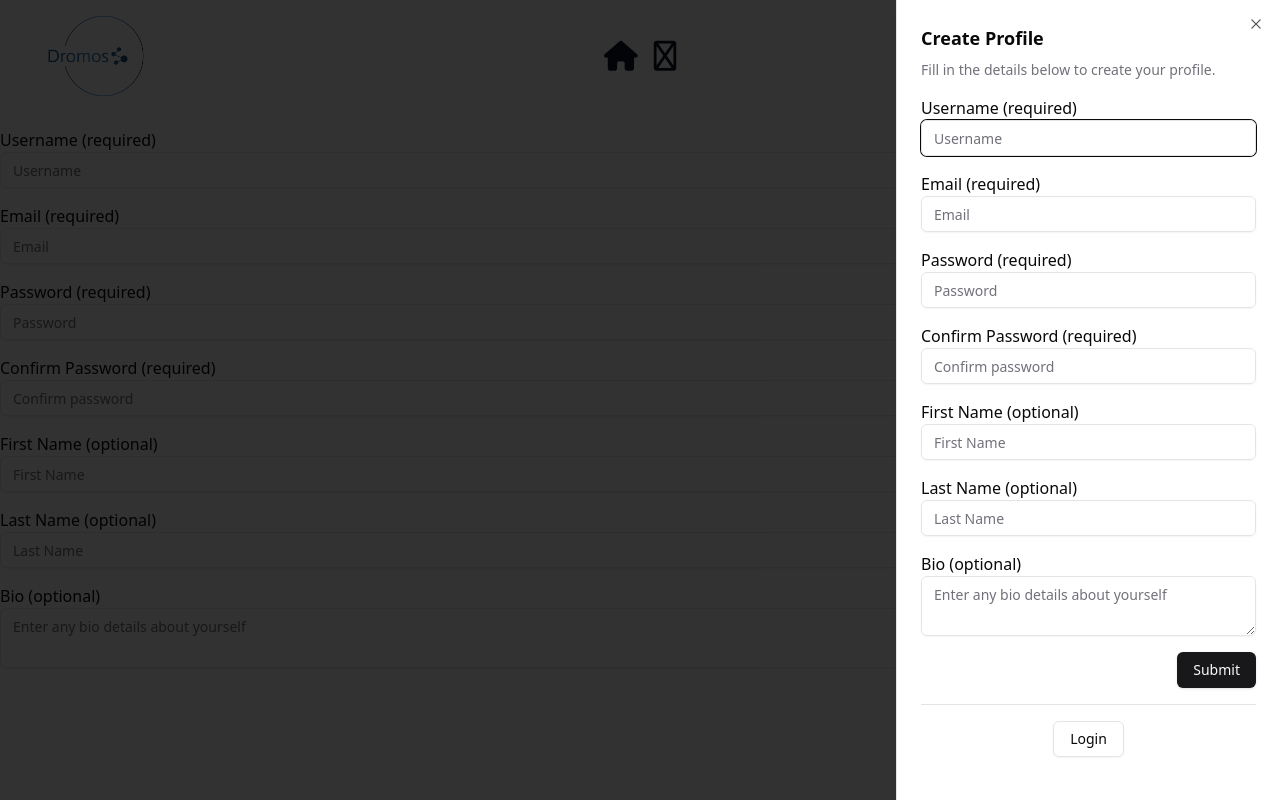
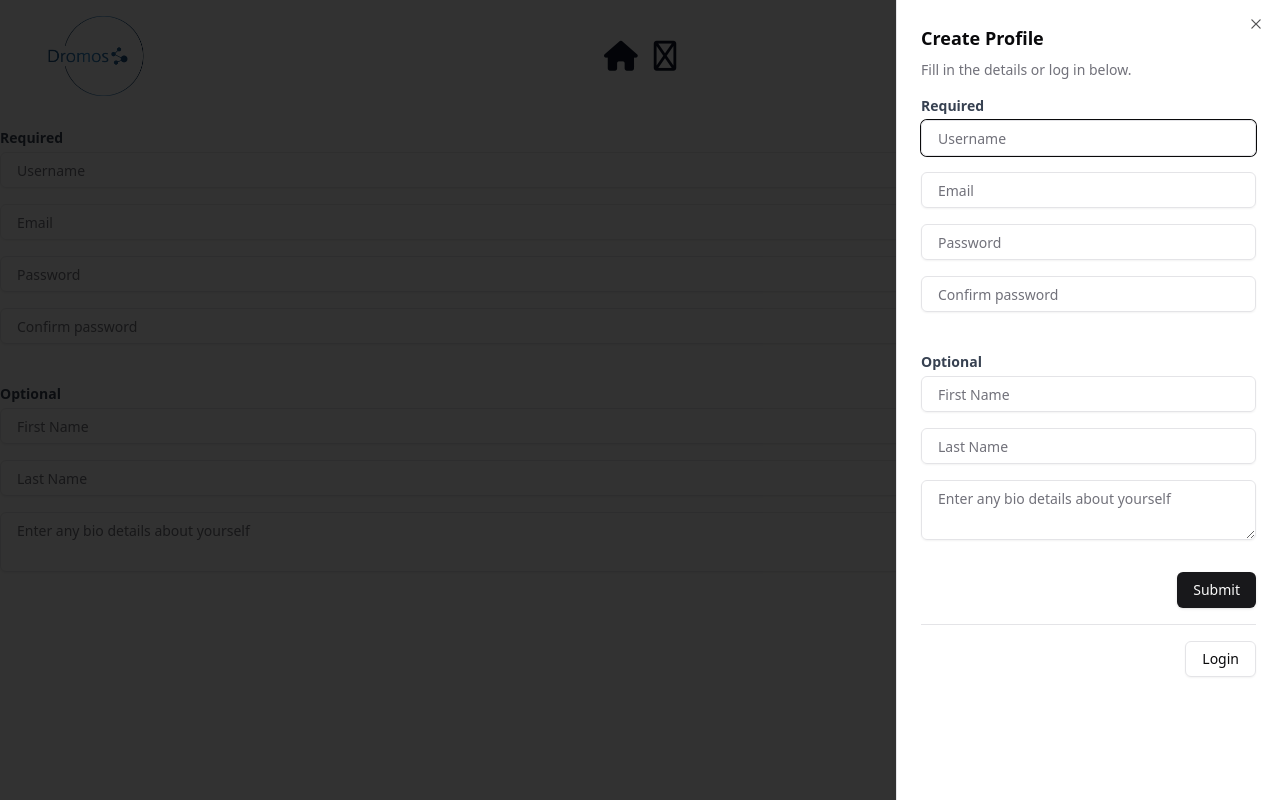
Before and after one commit to laskinner/dromos, a React (Vite) app: page /create-account in a window 1280 px wide. Both pictures are taken after a click on the icon 1237 px from the left and 56 px from the top of the page. Built offline with nearby package versions, Linux system fonts and the light colour scheme.

Commit message:
Finished formatting create accound and log in forms

```diff
--- a/src/components/CreateAccount.tsx
+++ b/src/components/CreateAccount.tsx
@@ -65,52 +65,84 @@ const CreateAccount: React.FC = () => {
   };
 
   return (
-    <form onSubmit={handleSubmit(onSubmit)} className="grid gap-4 py-4">
+    <form onSubmit={handleSubmit(onSubmit)} className="grid gap-6 py-4">
       <div>
-        <label htmlFor="username">Username (required)</label>
-        <Input {...register("username")} placeholder="Username" />
-        {errors.username && <p>{errors.username.message}</p>}
+        <div className="mb-1 text-sm font-semibold text-gray-700">Required</div>
+        <div className="mb-4">
+          <Input
+            {...register("username")}
+            placeholder="Username"
+            className="w-full px-4 py-2 border rounded-md focus:outline-none focus:ring-2 focus:ring-indigo-500"
+          />
+          {errors.username && (
+            <p className="mt-1 text-xs text-red-500">
+              {errors.username.message}
+            </p>
+          )}
         </div>
-      <div>
-        <label htmlFor="email">Email (required)</label>
-        <Input {...register("email")} placeholder="Email" />
-        {errors.email && <p>{errors.email.message}</p>}
+        <div className="mb-4">
+          <Input
+            {...register("email")}
+            placeholder="Email"
+            className="w-full px-4 py-2 border rounded-md focus:outline-none focus:ring-2 focus:ring-indigo-500"
+          />
+          {errors.email && (
+            <p className="mt-1 text-xs text-red-500">{errors.email.message}</p>
+          )}
         </div>
-      <div>
-        <label htmlFor="password">Password (required)</label>
+        <div className="mb-4">
           <Input
             type="password"
             {...register("password1")}
             placeholder="Password"
+            className="w-full px-4 py-2 border rounded-md focus:outline-none focus:ring-2 focus:ring-indigo-500"
           />
-        {errors.password1 && <p>{errors.password1.message}</p>}
+          {errors.password1 && (
+            <p className="mt-1 text-xs text-red-500">
+              {errors.password1.message}
+            </p>
+          )}
         </div>
-      <div>
-        <label htmlFor="confirmPassword">Confirm Password (required)</label>
+        <div className="mb-4">
           <Input
             type="password"
             {...register("password2")}
             placeholder="Confirm password"
+            className="w-full px-4 py-2 border rounded-md focus:outline-none focus:ring-2 focus:ring-indigo-500"
           />
-        {errors.password2 && <p>{errors.password2.message}</p>}
+          {errors.password2 && (
+            <p className="mt-1 text-xs text-red-500">
+              {errors.password2.message}
+            </p>
+          )}
+        </div>
       </div>
       <div>
-        <label htmlFor="firstName">First Name (optional) </label>
-        <Input {...register("firstName")} placeholder="First Name" />
-        {/* No validation error for optional fields unless needed */}
+        <div className="mb-1 text-sm font-semibold text-gray-700">Optional</div>
+        <div className="mb-4">
+          <Input
+            {...register("firstName")}
+            placeholder="First Name"
+            className="w-full px-4 py-2 border rounded-md focus:outline-none focus:ring-2 focus:ring-indigo-500"
+          />
         </div>
-      <div>
-        <label htmlFor="lastName">Last Name (optional)</label>
-        <Input {...register("lastName")} placeholder="Last Name" />
-        {/* No validation error for optional fields unless needed */}
+        <div className="mb-4">
+          <Input
+            {...register("lastName")}
+            placeholder="Last Name"
+            className="w-full px-4 py-2 border rounded-md focus:outline-none focus:ring-2 focus:ring-indigo-500"
+          />
         </div>
-      <div>
-        <label htmlFor="bio">Bio (optional) </label>
+        <div className="mb-4">
           <Textarea
             {...register("bio")}
             placeholder="Enter any bio details about yourself"
+            className="w-full px-4 py-2 border rounded-md focus:outline-none focus:ring-2 focus:ring-indigo-500"
           />
-        {errors.bio && <p>{errors.bio.message}</p>}
+          {errors.bio && (
+            <p className="mt-1 text-xs text-red-500">{errors.bio.message}</p>
+          )}
+        </div>
       </div>
       <button type="submit" style={{ display: "none" }} id="hidden-submit" />
     </form>
--- a/src/components/LogIn.tsx
+++ b/src/components/LogIn.tsx
@@ -1,7 +1,71 @@
 import React from "react";
+import { useForm, SubmitHandler } from "react-hook-form";
+import { zodResolver } from "@hookform/resolvers/zod";
+import * as z from "zod";
+import { useToast } from "@/components/ui/use-toast";
+import { Input } from "@/components/ui/input";
+import axios from "axios";
 
-const LogIn: React.FC = () => {
-  return <h1>Here is where we'll log in!</h1>;
+const formSchema = z.object({
+  username: z
+    .string()
+    .min(2, { message: "Username must be at least 2 characters." }),
+  password1: z
+    .string()
+    .min(6, { message: "Password must be at least 6 characters." }), // Note the field name change to password1
+});
+
+const CreateAccount: React.FC = () => {
+  const {
+    register,
+    handleSubmit,
+    formState: { errors },
+    reset,
+  } = useForm({
+    resolver: zodResolver(formSchema),
+    defaultValues: {
+      username: "",
+      email: "",
+      password1: "",
+    },
+  });
+
+  const { toast } = useToast();
+
+  const onSubmit: SubmitHandler<z.infer<typeof formSchema>> = async (data) => {
+    try {
+      await axios.post("/dj-rest-auth/registration/", data);
+      toast({
+        title: "Login successful",
+      });
+      console.log("Registration successful", data);
+      reset(); // Reset the form fields
+    } catch (error) {
+      if (axios.isAxiosError(error)) {
+        console.error("Registration error:", error.response?.data);
+      } else {
+        console.error("An unexpected error occurred:", error);
+      }
+    }
+  };
+
+  return (
+    <form onSubmit={handleSubmit(onSubmit)} className="grid gap-4 py-4">
+      <div>
+        <Input {...register("username")} placeholder="Username" />
+        {errors.username && <p>{errors.username.message}</p>}
+      </div>
+      <div>
+        <Input
+          type="password"
+          {...register("password1")}
+          placeholder="Password"
+        />
+        {errors.password1 && <p>{errors.password1.message}</p>}
+      </div>
+      <button type="submit" style={{ display: "none" }} id="hidden-submit" />
+    </form>
+  );
 };
 
-export default LogIn;
+export default CreateAccount;
--- a/src/components/Navbar.tsx
+++ b/src/components/Navbar.tsx
@@ -107,8 +107,8 @@ const NavBar: React.FC = () => {
               </SheetTitle>
               <SheetDescription>
                 {isCreatingAccount
-                  ? "Fill in the details below to create your profile."
-                  : "Log in to your account."}
+                  ? "Fill in the details or log in below."
+                  : "Log in or create a new account below."}
               </SheetDescription>
             </SheetHeader>
             {isCreatingAccount ? <CreateAccount /> : <LogIn />}
@@ -118,14 +118,14 @@ const NavBar: React.FC = () => {
               </SheetClose>
             </SheetFooter>
             <hr />
-            <div style={{ textAlign: "center", marginTop: "1rem" }}>
+            <div className="mt-4 flex justify-end">
               {isCreatingAccount ? (
-                <Button variant="outline" onClick={toggleForm}>
+                <Button variant="outline" onClick={toggleForm} className="ml-4">
                   Login
                 </Button>
               ) : (
-                <Button variant="outline" onClick={toggleForm}>
-                  Sign up
+                <Button variant="outline" onClick={toggleForm} className="ml-4">
+                  Create Account
                 </Button>
               )}
             </div>
```
Lines whose indentation alone changed are shown as unchanged.
